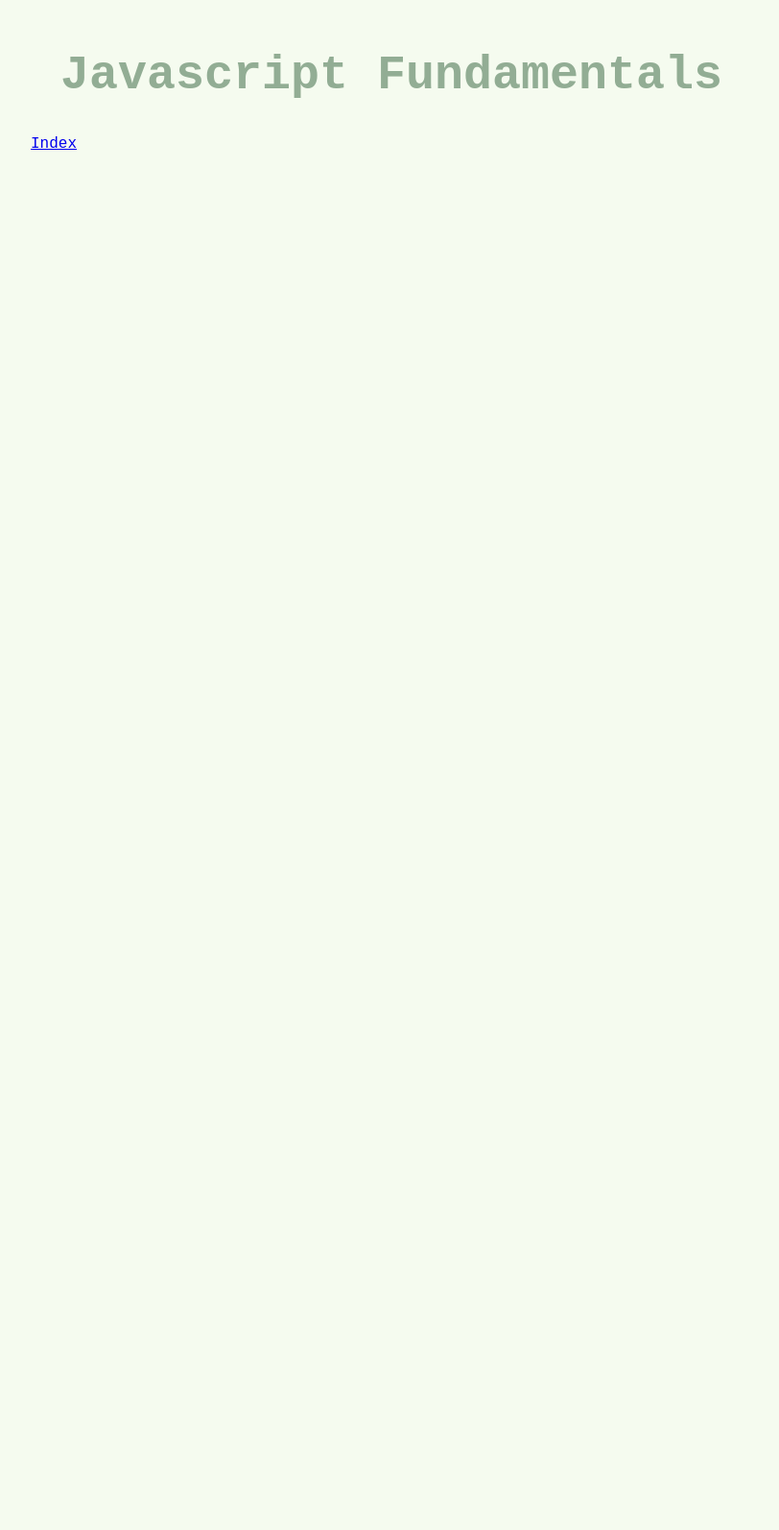
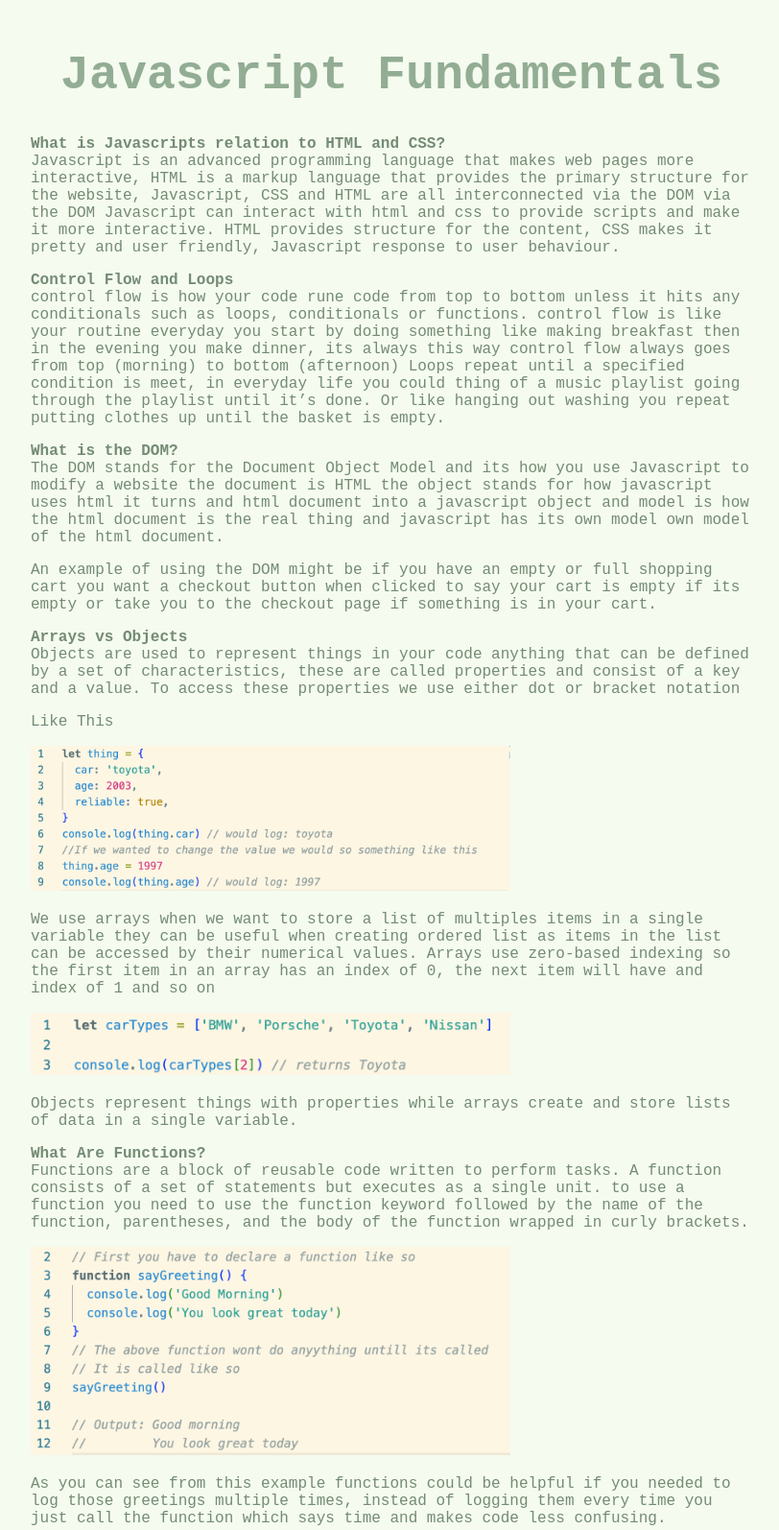
Before and after one commit to pulsarbeam/pulsarbeam.github.io, a plain HTML site: page blog/javascript-dom.html in a window 1280 px wide. Shown: the top 1594 px of the page at 96% size, without its empty margins (232-1044 px from the left). Before the commit the page ends 800 px from the top, so only its background shows below. Drawn offline with Linux system fonts and the light colour scheme.

Commit message:
JavascriptFundmentals Blog

```diff
--- a/blog/javascript-dom.html
+++ b/blog/javascript-dom.html
@@ -10,10 +10,36 @@
 <body>
   <h1>Javascript Fundamentals</h1>
   <div class="align-left">
+    <p><strong>What is Javascripts relation to HTML and CSS?
+    </strong><br>
+    Javascript is an advanced programming language that makes web pages more interactive, HTML is a markup language that provides the primary structure for the website,  Javascript, CSS and HTML are all interconnected via the DOM via the DOM Javascript can interact with html and css to provide scripts and make it more interactive. HTML provides structure for the content, CSS makes it pretty and user friendly, Javascript response to user  behaviour.
+  </p>
+  <p><strong>Control Flow and Loops</strong><br>
+    control flow is how your code rune code from top to bottom unless it hits any conditionals such as loops, conditionals or functions. control flow is like your routine everyday you start by doing something like making breakfast then in the evening you make dinner, its always this way control flow always goes from top (morning) to bottom (afternoon)
 
-
-  <p><a href="../index.html">Index</a></p>
-
+    Loops repeat until a specified condition is meet, in everyday life you could thing of a music playlist going through the playlist until it’s done. Or like hanging out washing you repeat putting clothes up until the basket is empty.
+  </p>
+<p><strong>What is the DOM?</strong><br>
+  The DOM stands for the Document Object Model and its how you use Javascript to modify a website the document is HTML the object stands for how javascript uses html it turns and html document into a javascript object and model is how the html document is the real thing and javascript has its own model own model of the html document.</p>
+<p>An example of using the DOM might be if you have an empty or full shopping cart you want a checkout button when clicked to say your cart is empty if its empty or take you to the checkout page if something is in your cart.</p>
+<p><strong>Arrays vs Objects</strong><br>
+  Objects are used to represent things in your code anything that can be defined by a set of characteristics, these are called properties and consist of a key and a value. To access these properties we use either dot or bracket notation</p>
+<p>Like This</p>
+<img src="images/Arrays-Objects.png" alt="Objects Code" style="width: 500px;">
+<p>We use arrays when we want to store a list of multiples items in a single variable they can be useful when creating ordered list as items in the list can be accessed by their numerical values.
+  Arrays use zero-based indexing so the first item in an array has an index of 0, the next item will have and index of 1 and so on
+   </p>
+   <img src="images/Arrays.png" alt="Arrays Code" style="width:500px;">
+<p>Objects represent things with properties while arrays create and store lists of data in a single variable.
+</p>
+<p><strong>What Are Functions?</strong><br>
+  Functions are a block of reusable code written to perform tasks. A function consists of a set of statements but executes as a single unit.
+  to use a function you need to use the function keyword followed by the name of the function, parentheses, and the body of the function wrapped in curly brackets.
+  </p>
+  <img src="images/Functions.png" alt="Arrays Code" style="width:500px;">
+<p>As you can see from this example functions could be helpful if you needed to log those greetings multiple times, instead of logging them every time you just call the function which says time and makes code less confusing.
+</p>
+<p><a href="../index.html">Index</a></p>
   </div>
 </body>
 </html>
--- a/styles/main.css
+++ b/styles/main.css
@@ -69,13 +69,14 @@ text-align: auto;
 }
 
 .bottom-text{
-
-
 padding: auto;
 margin: auto;
 background-color: #503D42;
 text-align: center;
+position:absolute;
+
 bottom: 0;
+left: 0;
 }
 
 
```
Also changed, not shown: blog/Images/Arrays-Objects.png (added), blog/Images/Arrays.png (added), blog/Images/Functions.png (added).
